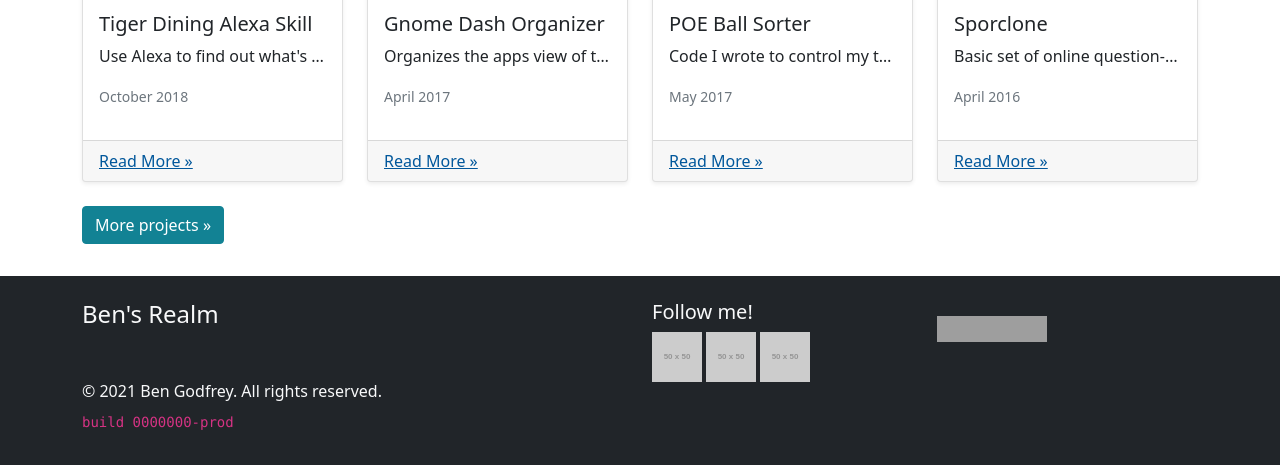
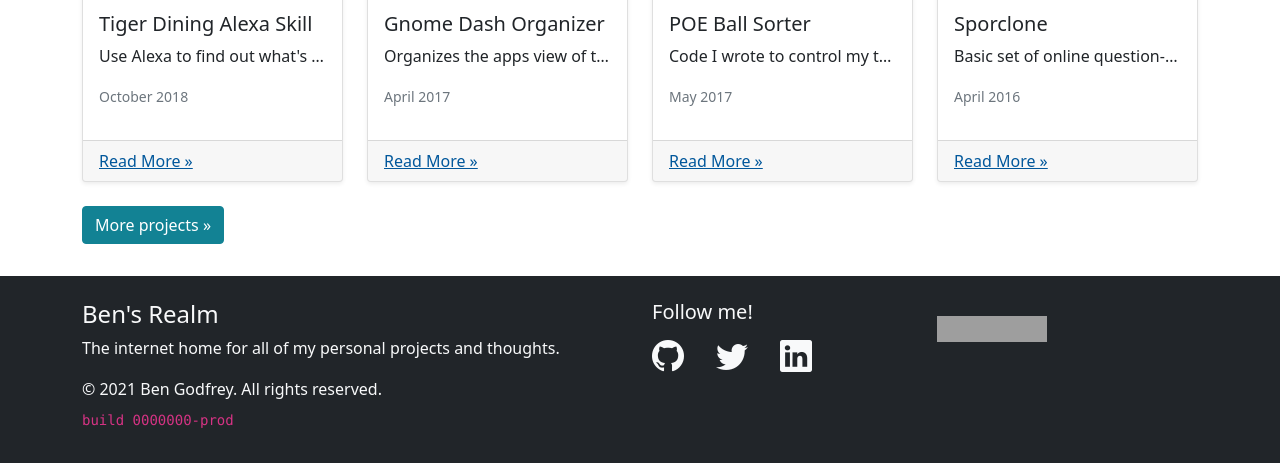
Before and after one commit to BenJetson/benjetson.github.io, a Jekyll site: the page built from index.html, in a window 1280 px wide, cut to the strip 1084-1549 px from the top of the page. Built offline with Jekyll 4.4.1, drawn with Linux system fonts in a browser that asks for light colours; grey boxes are pictures that could not be loaded.

Commit message:
Update socials & footer. #10

```diff
--- a/_config.yml
+++ b/_config.yml
@@ -8,7 +8,7 @@
 # Site settings
 title: Ben's Realm
 email: BenJetson@users.noreply.github.com
-description: >-
+description: The internet home for all of my personal projects and thoughts.
 baseurl: "" # the subpath of your site, e.g. /blog
 url: "https://www.bengodfrey.net" #interwebz
 twitter_username: BenJetson
--- a/_includes/footer.html
+++ b/_includes/footer.html
@@ -7,12 +7,20 @@
       </div>
       <div class="col-sm-12 col-md-3 d-print-none">
         <h5>Follow me!</h5>
-        <img src="https://dummyimage.com/50x50/f55/fff&text=g" alt="google+" />
-        <img
-          src="https://dummyimage.com/50x50/2bcaff/0011ff&text=t"
-          alt="twitter"
-        />
-        <img src="https://dummyimage.com/50x50/444/fff&text=gh" alt="github" />
+        <div class="social-grid">
+          <a class="social-icon" href="https://github.com/benjetson">
+            <i class="bi bi-github"></i>
+            <span class="visually-hidden">GitHub</span>
+          </a>
+          <a class="social-icon" href="https://twitter.com/benjetson">
+            <i class="bi bi-twitter"></i>
+            <span class="visually-hidden">Twitter</span>
+          </a>
+          <a class="social-icon" href="https://www.linkedin.com/in/bfgodfrey">
+            <i class="bi bi-linkedin"></i>
+            <span class="visually-hidden">LinkedIn</span>
+          </a>
+        </div>
       </div>
       <div class="col-sm-12 col-md-3 py-3 d-print-none">
         <img
--- a/_sass/custom/styles/_footer.scss
+++ b/_sass/custom/styles/_footer.scss
@@ -4,7 +4,25 @@
 // Styles for elements in the footer.
 //
 
-img#hitCounter {
-  height: 26px;
-  width: 110px;
+footer {
+  img#hitCounter {
+    height: 26px;
+    width: 110px;
+  }
+
+  .social-grid {
+    display: flex;
+    flex-direction: row;
+    flex-wrap: wrap;
+
+    .social-icon {
+      display: block;
+      margin-right: 1em;
+
+      font-size: 32px;
+      text-align: center;
+
+      color: inherit;
+    }
+  }
 }
```
